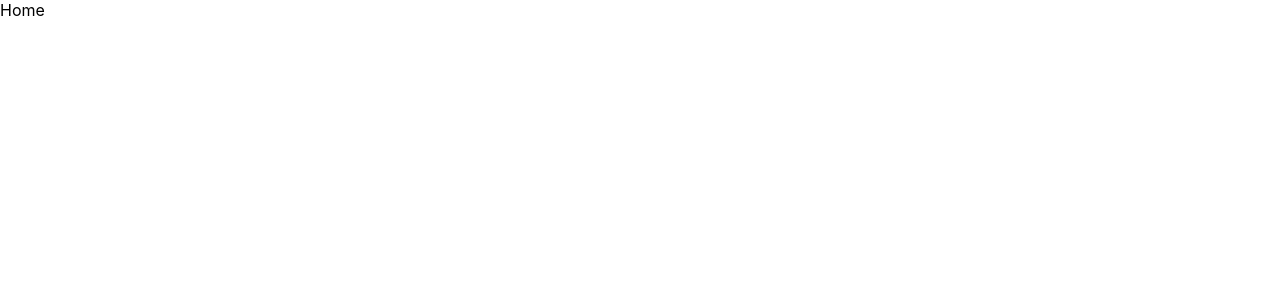
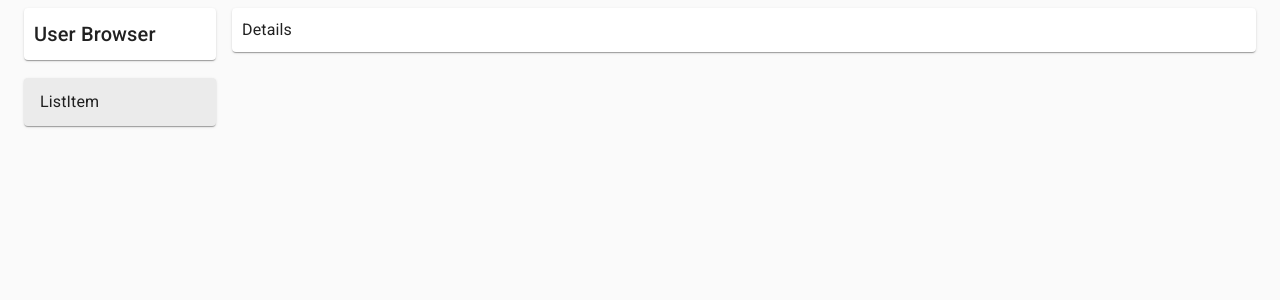
Before and after one commit to NeedsSoySauce/User-Browser, a React (Create React App) app in the folder user-browser/: page / in a window 1280 px wide. Shown: the top 300 px of the page. Built offline with nearby package versions, Linux system fonts and the light colour scheme.

Commit message:
Added components to HomePage

```diff
--- a/user-browser/public/index.html
+++ b/user-browser/public/index.html
@@ -9,7 +9,6 @@
       name="description"
       content="Web site created using create-react-app"
     />
-    <link rel="apple-touch-icon" href="%PUBLIC_URL%/logo192.png" />
     <!--
       manifest.json provides metadata used when your web app is installed on a
       user's mobile device or desktop. See https://developers.google.com/web/fundamentals/web-app-manifest/
--- a/user-browser/src/App.css
+++ /dev/null
@@ -1,38 +0,0 @@
-.App {
-  text-align: center;
-}
-
-.App-logo {
-  height: 40vmin;
-  pointer-events: none;
-}
-
-@media (prefers-reduced-motion: no-preference) {
-  .App-logo {
-    animation: App-logo-spin infinite 20s linear;
-  }
-}
-
-.App-header {
-  background-color: #282c34;
-  min-height: 100vh;
-  display: flex;
-  flex-direction: column;
-  align-items: center;
-  justify-content: center;
-  font-size: calc(10px + 2vmin);
-  color: white;
-}
-
-.App-link {
-  color: #61dafb;
-}
-
-@keyframes App-logo-spin {
-  from {
-    transform: rotate(0deg);
-  }
-  to {
-    transform: rotate(360deg);
-  }
-}
--- a/user-browser/src/App.tsx
+++ b/user-browser/src/App.tsx
@@ -2,13 +2,27 @@ import React from 'react';
 import { Switch, Route } from 'react-router-dom';
 import { HomePage } from './pages/HomePage';
 import { NoMatchPage } from './pages/NoMatchPage';
+import { ThemeProvider, createMuiTheme } from '@material-ui/core/styles';
+
+const theme = createMuiTheme({
+  overrides: {
+    MuiPaper: {
+      root: {
+        padding: '10px',
+        marginBottom: '10px',
+      },
+    },
+  },
+});
 
 const App: React.FC = () => {
   return (
-    <Switch>
-      <Route exact path="/" component={HomePage} />
-      <Route component={NoMatchPage} />
-    </Switch>
+    <ThemeProvider theme={theme}>
+      <Switch>
+        <Route exact path="/" component={HomePage} />
+        <Route component={NoMatchPage} />
+      </Switch>
+    </ThemeProvider>
   );
 }
 
--- a/user-browser/src/pages/HomePage.tsx
+++ b/user-browser/src/pages/HomePage.tsx
@@ -1,9 +1,59 @@
 import React from 'react';
+import { makeStyles, createStyles, Theme } from '@material-ui/core/styles';
+import { CssBaseline, Container, Grid, Paper, Typography, List, ListItem, ListItemIcon, ListItemText } from '@material-ui/core';
+
+const useStyles = makeStyles((theme: Theme) =>
+  createStyles({
+    container: {
+      marginTop: theme.spacing(1)
+    },
+    paper: {
+        maxHeight: '95vh',
+        overflowY: "scroll",
+        overflowX: "hidden"
+    }
+  }),
+);
 
 export const HomePage: React.FC = () => {
+    const classes = useStyles();
+
     return (
-        <div>
-            Home
-        </div>
+        <CssBaseline>
+            <Container maxWidth="xl" className={classes.container}>
+                <Grid container spacing={2}>
+                    <Grid item xs={2}>
+                        <Grid container direction="column" spacing={1}>
+                            <Grid item>
+                                <Paper>
+                                    <Typography variant="h6">
+                                            User Browser
+                                    </Typography>
+                                </Paper>
+                            </Grid>
+                            <Grid item>
+                                <Paper className={classes.paper} style={{padding: 0}}>
+                                    <List style={{padding: 0}}>
+                                        <ListItem
+                                            button
+                                            selected={true}
+                                        >
+                                            <ListItemText primary="ListItem" />
+                                        </ListItem>
+                                    </List>
+                                </Paper>
+                            </Grid>
+                        </Grid>
+                    </Grid>
+                    <Grid item xs>
+                        <Paper className={classes.paper}>
+                        <Typography variant="body1">
+                                Details
+                            </Typography>
+                        </Paper>
+                    </Grid>
+                </Grid>
+            </Container>
+        </CssBaseline>
     );
 }
```
Also changed, not shown: user-browser/public/manifest.json.
